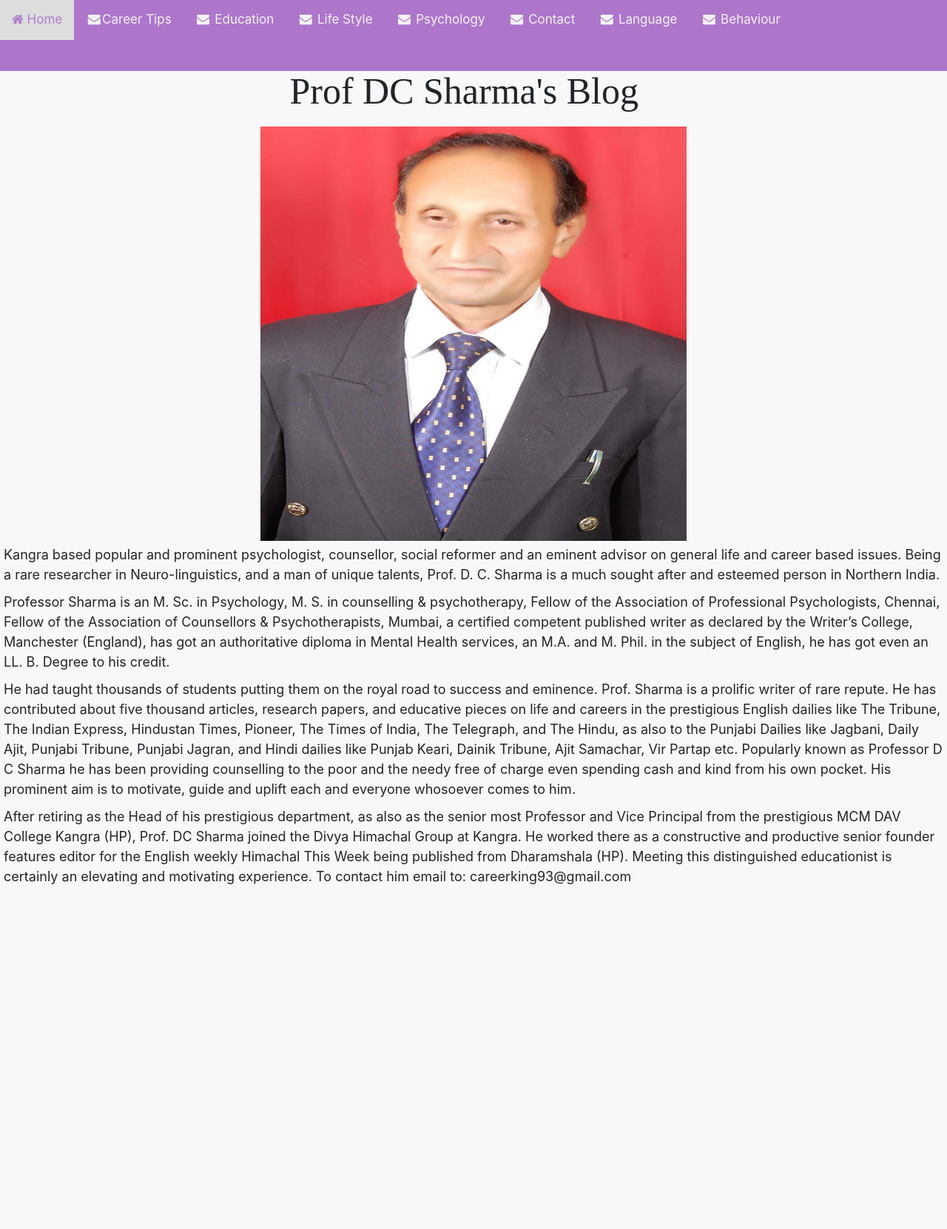
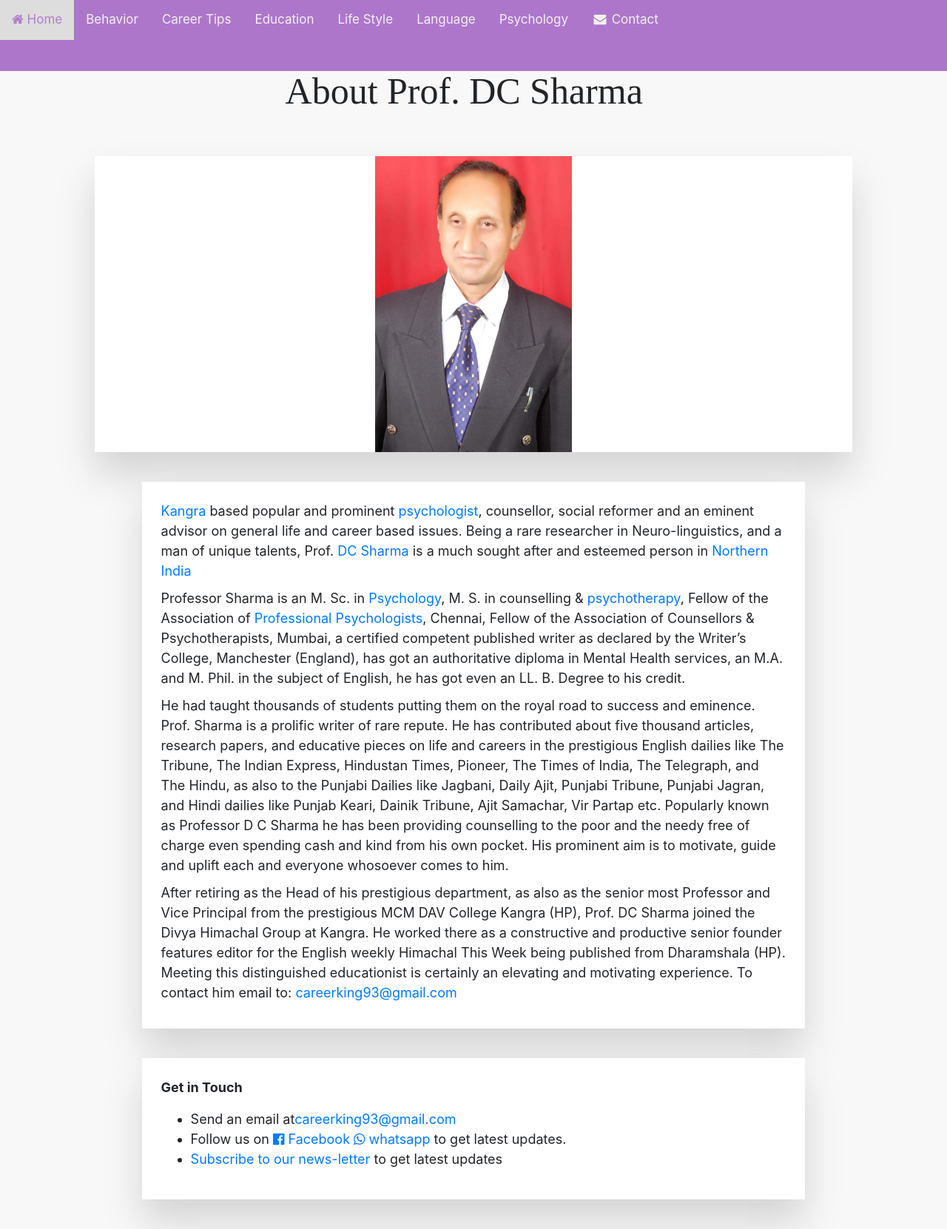
Before and after one commit to CSharma29/profdcsharma.com-test, a Django app: page /about-us/ in a window 1280 px wide. Shown: the whole page at 74% size. Before the commit the page ends 1195 px from the top, so only its background shows below. Run offline with Django 3.2, Linux system fonts and the light colour scheme; some libraries are stand-ins or nearby versions.

Commit message:
Important changes

```diff
--- a/mysite2/blog/static/blog/css/styles.css
+++ b/mysite2/blog/static/blog/css/styles.css
@@ -95,6 +95,7 @@ body {
     width: 60vw;
     margin-left: 20vw;
   }
+
 }
 
 /* For the smaller screens */
--- a/mysite2/blog/templates/blog/about-us.html
+++ b/mysite2/blog/templates/blog/about-us.html
@@ -4,39 +4,79 @@
 
 <!-- Doing the SEO block-->
 {%block SEO%}
-    <meta name="description" content="Prof. DC Sharma is a Kangra based linguistic and carrer expert">
+<meta name="description" content="Professor DC Sharma is a Kangra based Psychologist, linguistic and carrer expert. Professor DC Sharma is the author @profdcsharma.com">
+{%endblock%}
+
+{%block title%}
+<title> About|Professor DC Sharma</title>
 {%endblock%}
 
 {%block header%}
 <div class="site-identifier">
-  Prof DC Sharma's Blog
+    About Prof. DC Sharma
 </div>
 {%endblock%}
 
 {%block content%}
-<div style="display: grid; place-items: center;">
-    <img src="{%static 'blog/images/dc-image.jpg'%}" style="width:45%; align-self: center; height: 70vh;;"  alt="prof dc sharma, life, career, counselling">
+<div id="fake-background" style="width: 80vw; margin-left: 10vw;">
+    <div style="display: grid; place-items: center;">
+        <img src="{%static 'blog/images/dc-image.jpg'%}" style="object-fit: cover; height: 50vh;"
+            alt="prof dc sharma, life, career, counselling, Careertips, Education, Lifestyle, Psychology, Language, Behavior">
+    </div>
 </div>
 
-<div style="padding: 5px; font-size: 18px;">
+
+<div style="padding: 2vw; font-size: 18px; width: 70vw; margin-left: 15vw;" id="fake-background">
     <div style="margin-bottom: 10px;">
-        Kangra based popular and prominent psychologist, counsellor, social reformer and an eminent advisor on general life and career based issues. Being a rare researcher in Neuro-linguistics, and a man of unique talents, Prof. D. C. Sharma is a much sought after and esteemed person in Northern India.
+        <a href = "https://en.wikipedia.org/wiki/Kangra,_Himachal_Pradesh"> Kangra </a> based popular and prominent <a href ="https://en.wikipedia.org/wiki/Psychologist">psychologist</a>, counsellor, social reformer and an eminent advisor on general
+        life and <a herf="https://en.wikipedia.org/wiki/Career">career </a> based issues. Being a rare researcher in Neuro-linguistics, and a man of unique talents, Prof.
+        <a href ="profdcsharma.com">DC Sharma </a>is a much sought after and esteemed person in  <a href ="https://en.wikipedia.org/wiki/North_India">Northern India </a>
     </div>
 
     <div style="margin-bottom: 10px;">
-        Professor Sharma is an M. Sc. in Psychology, M. S. in counselling & psychotherapy, Fellow of the Association of Professional Psychologists, Chennai, Fellow of the Association of Counsellors & Psychotherapists, Mumbai, a certified competent published writer as declared by the Writer’s College, Manchester (England), has got an authoritative diploma in Mental Health services, an M.A. and M. Phil. in the subject of English, he has got even an LL. B. Degree to his credit.
+        Professor Sharma is an M. Sc. in <a href ="https://en.wikipedia.org/wiki/Psychology">Psychology</a>, M. S. in counselling & <a href ="https://en.wikipedia.org/wiki/Psychotherapy">psychotherapy</a>, Fellow of the Association of
+        <a href ="http://professionalpsychologists.org/">Professional Psychologists</a>, Chennai, Fellow of the Association of Counsellors & Psychotherapists, Mumbai, a
+        certified competent published writer as declared by the Writer’s College, Manchester (England), has got an
+        authoritative diploma in Mental Health services, an M.A. and M. Phil. in the subject of English, he has got even
+        an LL. B. Degree to his credit.
 
     </div>
 
 
     <div style="margin-bottom: 10px;">
-        He had taught thousands of students putting them on the royal road to success and eminence. Prof. Sharma is a prolific writer of rare repute. He has contributed about five thousand articles, research papers, and educative pieces on life and careers in the prestigious English dailies like The Tribune, The Indian Express, Hindustan Times, Pioneer, The Times of India, The Telegraph, and The Hindu, as also to the Punjabi Dailies like Jagbani, Daily Ajit, Punjabi Tribune, Punjabi Jagran, and Hindi dailies like Punjab Keari, Dainik Tribune, Ajit Samachar, Vir Partap etc. Popularly known as Professor D C Sharma he has been providing counselling to the poor and the needy free of charge even spending cash and kind from his own pocket. His prominent aim is to motivate, guide and uplift each and everyone whosoever comes to him.
+        He had taught thousands of students putting them on the royal road to success and eminence. Prof. Sharma is a
+        prolific writer of rare repute. He has contributed about five thousand articles, research papers, and educative
+        pieces on life and careers in the prestigious English dailies like The Tribune, The Indian Express, Hindustan
+        Times, Pioneer, The Times of India, The Telegraph, and The Hindu, as also to the Punjabi Dailies like Jagbani,
+        Daily Ajit, Punjabi Tribune, Punjabi Jagran, and Hindi dailies like Punjab Keari, Dainik Tribune, Ajit Samachar,
+        Vir Partap etc. Popularly known as Professor D C Sharma he has been providing counselling to the poor and the
+        needy free of charge even spending cash and kind from his own pocket. His prominent aim is to motivate, guide
+        and uplift each and everyone whosoever comes to him.
 
     </div>
 
     <div style="margin-bottom: 10px;">
-        After retiring as the Head of his prestigious department, as also as the senior most Professor and Vice Principal from the prestigious MCM DAV College Kangra (HP), Prof. DC Sharma joined the Divya Himachal Group at Kangra. He worked there as a constructive and productive senior founder features editor for the English weekly Himachal This Week being published from Dharamshala (HP). Meeting this distinguished educationist is certainly an elevating and motivating experience. To contact him email to: careerking93@gmail.com
+        After retiring as the Head of his prestigious department, as also as the senior most Professor and Vice
+        Principal from the prestigious MCM DAV College Kangra (HP), Prof. DC Sharma joined the Divya Himachal Group at
+        Kangra. He worked there as a constructive and productive senior founder features editor for the English weekly
+        Himachal This Week being published from Dharamshala (HP). Meeting this distinguished educationist is certainly
+        an elevating and motivating experience. To contact him email to: <a href ="mailto:careerking93@gmail.com">careerking93@gmail.com </a>
     </div>
 
 </div>
+
+<div id ="fake-background" style="font-size: large; width: 70vw; margin-left: 15vw; padding: 2vw;">
+    <strong><span> Get in Touch </span> </strong>
+    <div style="height: 2vh;"></div>
+    <ul>
+        <li> Send an email at<a href ="mailto:careerking93@gmail.com">careerking93@gmail.com </a></li>
+        <li> Follow us on <a href="https://www.facebook.com/dc.sharma.39948/" id="facebook-base"><i
+                    class="fa fa-facebook-official w3-hover-opacity"></i> Facebook</a>
+            <a href="https://chat.whatsapp.com/FVWyasUIvSDIFwpIcrH3Fs" id="whatsapp-base"><i class="fa fa-whatsapp"
+                    aria-hidden="true"></i> whatsapp</a> to get latest updates.
+        </li>
+        <li> <a href="{%url 'contact:news_letter'%}">Subscribe to our news-letter</a> to get latest updates
+        </li>
+    </ul>
+</div>
 {%endblock%}
--- a/mysite2/blog/templates/blog/base.html
+++ b/mysite2/blog/templates/blog/base.html
@@ -5,6 +5,9 @@
 <html lang="english">
 
 <head>
+
+    <!-- Adding the favicon-->
+    <link rel="icon" href="{% static 'favicon.ico' %}">
 
     {%block SEO%}
     {%endblock%}
@@ -21,8 +24,7 @@
     <link rel="stylesheet" href="https://stackpath.bootstrapcdn.com/bootstrap/4.4.1/css/bootstrap.min.css"
         integrity="sha384-Vkoo8x4CGsO3+Hhxv8T/Q5PaXtkKtu6ug5TOeNV6gBiFeWPGFN9MuhOf23Q9Ifjh" crossorigin="anonymous">
 
-    <!-- Adding the favicon-->
-    <link rel="icon" href="{% static 'favicon.ico' %}">
+
 
     <!-- Link to the local style sheets -->
     <link rel="stylesheet" href="{%static 'blog/css/styles.css'%}">
@@ -33,36 +35,37 @@
     <!-- Creating the navigation bar -->
     <div class="topnav" id="top-nav-bar">
         <a href="{%url 'blog:home'%}"> <i class="fa fa-home" aria-hidden="true"></i> Home </a>
+
+        <!-- For Behaviour -->
+        <a href="{%url 'blog:behaviour' %}">
+            Behavior
+        </a>
+
+
         <!-- Career tips-->
-        <a href="{%url 'blog:career_tips'%}"><i class="fa fa-envelope fa-fw w3-margin-right"
-                aria-hidden="true"></i>Career Tips</a>
+        <a href="{%url 'blog:career_tips'%}">Career Tips</a>
         <!-- Education tips -->
-        <a href="{%url 'blog:education'%}"><i class="fa fa-envelope fa-fw w3-margin-right" aria-hidden="true"></i>
+        <a href="{%url 'blog:education'%}">
             Education </a>
         <!-- Life Style -->
         <a href="{%url 'blog:life_style' %}">
-            <i class="fa fa-envelope fa-fw" aria-hidden="true"></i>
+
             Life Style
         </a>
 
+        <!-- For Language -->
+        <a href="{%url 'blog:language' %}">
+            Language
+        </a>
+
         <!-- For psychology -->
-        <a href="{%url 'blog:psychology' %}"> <i class="fa fa-envelope fa-fw " aria-hidden="true"></i>
+        <a href="{%url 'blog:psychology' %}">
             Psychology
         </a>
 
         <a href="{%url 'contact:contact_page'%}">
             <i class="fa fa-envelope fa-fw" aria-hidden="true"></i>
             Contact
-        </a>
-
-        <!-- For Language -->
-        <a href="{%url 'blog:language' %}"> <i class="fa fa-envelope fa-fw " aria-hidden="true"></i>
-            Language
-        </a>
-
-        <!-- For Behaviour -->
-        <a href="{%url 'blog:behaviour' %}"> <i class="fa fa-envelope fa-fw " aria-hidden="true"></i>
-            Behaviour
         </a>
 
         {%if user.is_authenticated%}
@@ -77,7 +80,7 @@
 
     </div>
 
-    <!-- Bloc header -->
+    <!-- Block header -->
     <header>
         {%block header%}
         {%endblock%}
@@ -125,8 +128,10 @@
 
 <!-- The footer of the page-->
 <footer>
-    {%block footer%}
-    {%endblock%}
+    <div id="fake-background" style="display: grid; place-items: center;">
+        {%block footer%}
+        {%endblock%}
+    </div>
 </footer>
 
 </html>
--- a/mysite2/blog/templates/blog/post_detail.html
+++ b/mysite2/blog/templates/blog/post_detail.html
@@ -94,7 +94,7 @@
             <strong><span> Get in Touch </span> </strong>
             <div style="height: 2vh;"></div>
             <ul>
-                <li> Send an email at careerking93@gmail.com</li>
+                <li> Send an email at <a href="mailto:careerking93@gmail.com">careerking93@gmail.com </a></li>
                 <li> Follow us on <a href="https://www.facebook.com/dc.sharma.39948/" id="facebook-base"><i
                             class="fa fa-facebook-official w3-hover-opacity"></i> Facebook</a>
                     <a href="https://chat.whatsapp.com/FVWyasUIvSDIFwpIcrH3Fs" id="whatsapp-base"><i
--- a/mysite2/blog/views.py
+++ b/mysite2/blog/views.py
@@ -60,7 +60,7 @@ class Home_view(ListView):
     model = Post
     template_name = 'blog/home.html'
     context_object_name = 'posts'
-    paginate_by = 15
+    paginate_by = 16
     queryset = Post.objects.filter(sub_catagoery='featured')
 
 # For the career tips
@@ -71,7 +71,7 @@ class Career_Tips(ListView):
     template_name = 'blog/career_tips.html'
     queryset = Post.objects.filter(catagoery="career_tips")
     context_object_name = 'career_tips'
-    paginate_by = 15
+    paginate_by = 16
 
 # For the education
 
@@ -81,7 +81,7 @@ class education(ListView):
     template_name = 'blog/education.html'
     queryset = Post.objects.filter(catagoery='education')
     context_object_name = 'education'
-    paginate_by = 15
+    paginate_by = 16
 
 
 # for the life_style
@@ -90,7 +90,7 @@ class life_style(ListView):
     template_name = 'blog/life_style.html'
     queryset = Post.objects.filter(catagoery='life_style')
     context_object_name = 'life_style'
-    paginate_by = 15
+    paginate_by = 16
 
 # for behaviour
 
@@ -100,7 +100,7 @@ class Behaviour(ListView):
     template_name = 'blog/behaviour.html'
     queryset = Post.objects.filter(catagoery='behaviour')
     context_object_name = 'behaviour'
-    paginate_by = 15
+    paginate_by = 16
 
 # for psychology
 
@@ -110,7 +110,7 @@ class Psychology(ListView):
     template_name = 'blog/psychology.html'
     queryset = Post.objects.filter(catagoery='psychology')
     context_object_name = 'psychology'
-    paginate_by = 15
+    paginate_by = 16
 
 # for language
 
@@ -120,7 +120,7 @@ class Language(ListView):
     template_name = 'blog/language.html'
     queryset = Post.objects.filter(catagoery='language')
     context_object_name = 'language'
-    paginate_by = 15
+    paginate_by = 16
 
 
 def tagged(request, slug):
--- a/mysite2/mysite2/settings.py
+++ b/mysite2/mysite2/settings.py
@@ -18,7 +18,7 @@ from pathlib import Path
 BASE_DIR = Path(__file__).resolve().parent.parent
 
 # In production use path /etc/config.json
-with open("/etc/config.json") as config_file:
+with open("F:\kangra_project\djangoprofdcsharma_com5\mysite2\config.json") as config_file:
     config = json.load(config_file)
 
 # Quick-start development settings - unsuitable for production
@@ -28,7 +28,7 @@ with open("/etc/config.json") as config_file:
 SECRET_KEY = config['SECRET_KEY']
 
 # SECURITY WARNING: don't run with debug turned on in production!
-DEBUG = False
+DEBUG = True
 
 ALLOWED_HOSTS = ['profdcsharma.com','192.46.211.216', '127.0.0.1']
 
```
